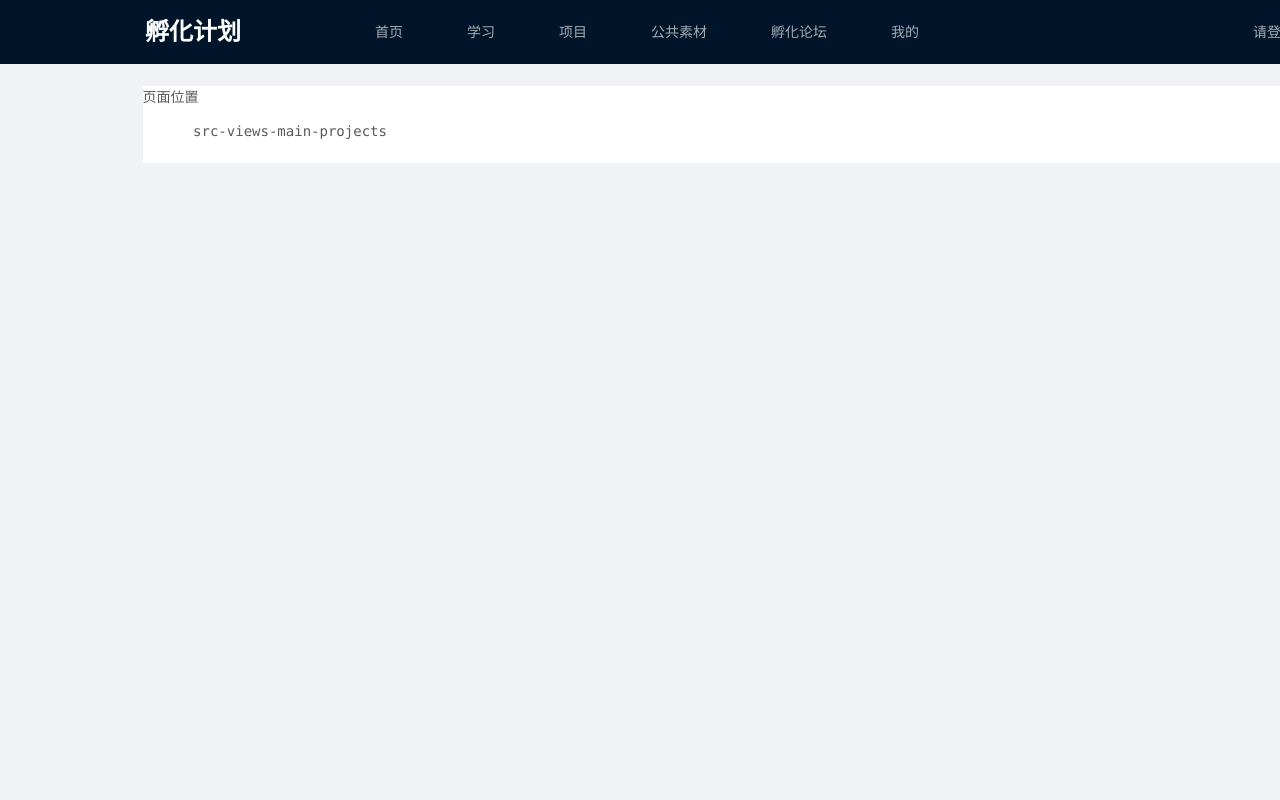
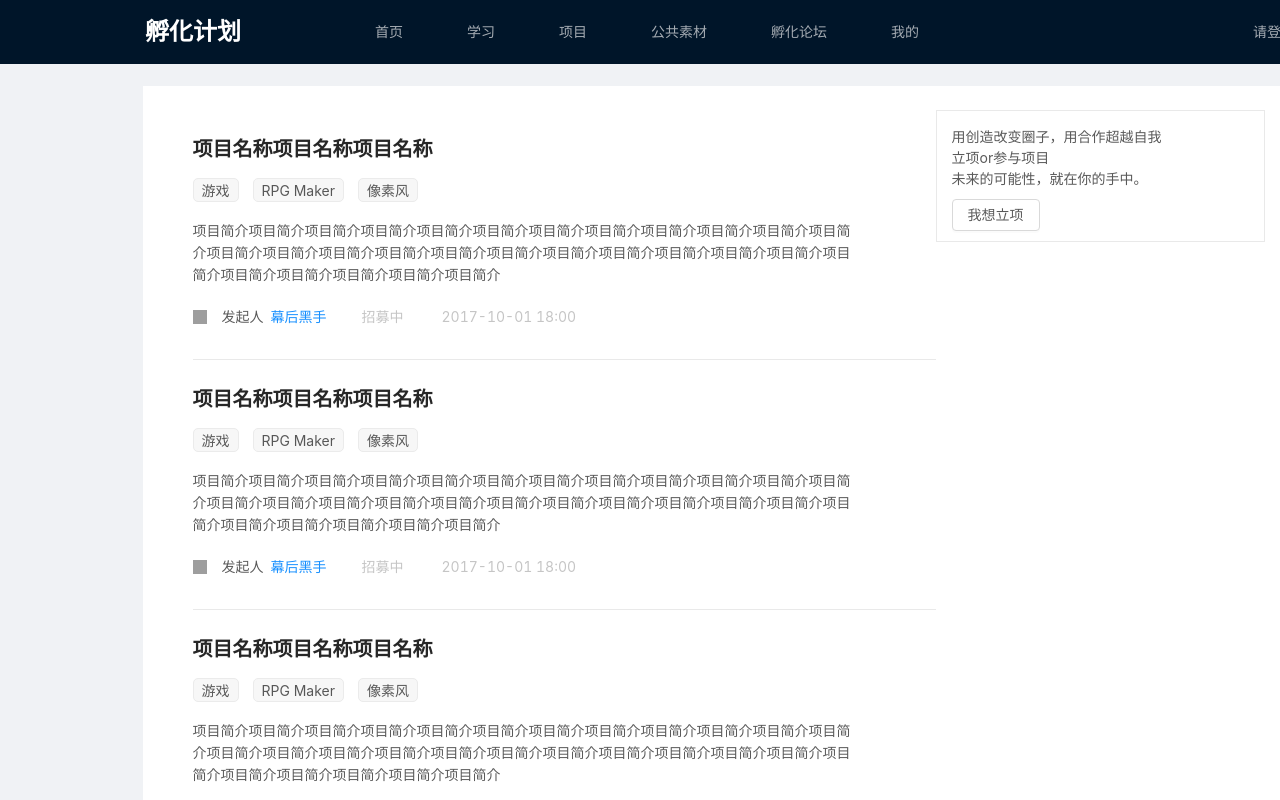
Before and after one commit to HaruhiFanClub/study-site, a Vue app: page /projects in a window 1280 px wide. Shown: the top 800 px of the page. Built offline with nearby package versions, Linux system fonts and the light colour scheme; grey boxes are pictures that could not be loaded; what vue-particles would draw is missing.

Commit message:
项目列表页和本地化配置

```diff
--- a/src/App.vue
+++ b/src/App.vue
@@ -1,10 +1,13 @@
 <template>
-  <div id="app">
-    <router-view v-if="isRouterAlive" />
-  </div>
+  <a-config-provider :locale="locale">
+    <div id="app">
+      <router-view v-if="isRouterAlive" />
+    </div>
+  </a-config-provider>
 </template>
 
 <script>
+import zhCN from 'ant-design-vue/lib/locale-provider/zh_CN'
 export default {
   name: 'App',
   provide () {
@@ -14,7 +17,8 @@ export default {
   },
   data () {
     return {
-      isRouterAlive: true
+      isRouterAlive: true,
+      locale: zhCN
     }
   },
   methods: {
--- /dev/null
+++ b/src/api/project.js
@@ -0,0 +1,17 @@
+// import axios from '@/libs/api.request'
+// import Qs from 'qs'
+import projectList from '@/mock/projects'
+
+// export const getProjectList = data => {
+//   return axios.request({
+//     url: '/project/getProjectList',
+//     data: Qs.stringify(data),
+//     method: 'post'
+//   })
+// }
+
+export const getProjectList = data => {
+  return new Promise((resolve, reject) => {
+    resolve(projectList)
+  })
+}
--- a/src/main.js
+++ b/src/main.js
@@ -4,11 +4,12 @@ import router from './router'
 import store from './store'
 import config from '@/config'
 import VueParticles from 'vue-particles'
-import { Layout, Avatar, Button, Input, Checkbox, Form, FormModel } from 'ant-design-vue'
+import { ConfigProvider, Layout, Avatar, Button, Input, Checkbox, Form, FormModel, Pagination } from 'ant-design-vue'
 
 Vue.config.productionTip = false
 
 Vue.use(VueParticles)
+Vue.use(ConfigProvider)
 Vue.use(Layout)
 Vue.use(Avatar)
 Vue.use(Button)
@@ -16,6 +17,7 @@ Vue.use(Input)
 Vue.use(Checkbox)
 Vue.use(Form)
 Vue.use(FormModel)
+Vue.use(Pagination)
 
 /**
  * @description 全局注册应用配置
--- /dev/null
+++ b/src/mock/projects.json
@@ -0,0 +1,77 @@
+[
+  {
+    "id": "1",
+    "title": "项目名称项目名称项目名称",
+    "tags": [
+      "游戏", "RPG Maker", "像素风"
+    ],
+    "desc": "项目简介项目简介项目简介项目简介项目简介项目简介项目简介项目简介项目简介项目简介项目简介项目简介项目简介项目简介项目简介项目简介项目简介项目简介项目简介项目简介项目简介项目简介项目简介项目简介项目简介项目简介项目简介项目简介项目简介",
+    "progress": "招募中",
+    "addDate": "2017-10-01 18:00",
+    "authorInfo": {
+      "userId": "1",
+      "nickName": "幕后黑手",
+      "avatar": "http://m.imeitou.com/uploads/allimg/2019022710/b4jgfd5plcg.jpg"
+    }
+  },
+  {
+    "id": "2",
+    "title": "项目名称项目名称项目名称",
+    "tags": [
+      "游戏", "RPG Maker", "像素风"
+    ],
+    "desc": "项目简介项目简介项目简介项目简介项目简介项目简介项目简介项目简介项目简介项目简介项目简介项目简介项目简介项目简介项目简介项目简介项目简介项目简介项目简介项目简介项目简介项目简介项目简介项目简介项目简介项目简介项目简介项目简介项目简介",
+    "progress": "招募中",
+    "addDate": "2017-10-01 18:00",
+    "authorInfo": {
+      "userId": "1",
+      "nickName": "幕后黑手",
+      "avatar": "http://m.imeitou.com/uploads/allimg/2019022710/b4jgfd5plcg.jpg"
+    }
+  },
+  {
+    "id": "3",
+    "title": "项目名称项目名称项目名称",
+    "tags": [
+      "游戏", "RPG Maker", "像素风"
+    ],
+    "desc": "项目简介项目简介项目简介项目简介项目简介项目简介项目简介项目简介项目简介项目简介项目简介项目简介项目简介项目简介项目简介项目简介项目简介项目简介项目简介项目简介项目简介项目简介项目简介项目简介项目简介项目简介项目简介项目简介项目简介",
+    "progress": "进行中",
+    "addDate": "2017-10-01 18:00",
+    "authorInfo": {
+      "userId": "1",
+      "nickName": "幕后黑手",
+      "avatar": "http://m.imeitou.com/uploads/allimg/2019022710/b4jgfd5plcg.jpg"
+    }
+  },
+  {
+    "id": "4",
+    "title": "项目名称项目名称项目名称",
+    "tags": [
+      "游戏", "RPG Maker", "像素风"
+    ],
+    "desc": "项目简介项目简介项目简介项目简介项目简介项目简介项目简介项目简介项目简介项目简介项目简介项目简介项目简介项目简介项目简介项目简介项目简介项目简介项目简介项目简介项目简介项目简介项目简介项目简介项目简介项目简介项目简介项目简介项目简介",
+    "progress": "进行中",
+    "addDate": "2017-10-01 18:00",
+    "authorInfo": {
+      "userId": "1",
+      "nickName": "幕后黑手",
+      "avatar": "http://m.imeitou.com/uploads/allimg/2019022710/b4jgfd5plcg.jpg"
+    }
+  },
+  {
+    "id": "5",
+    "title": "项目名称项目名称项目名称",
+    "tags": [
+      "游戏", "RPG Maker", "像素风"
+    ],
+    "desc": "项目简介项目简介项目简介项目简介项目简介项目简介项目简介项目简介项目简介项目简介项目简介项目简介项目简介项目简介项目简介项目简介项目简介项目简介项目简介项目简介项目简介项目简介项目简介项目简介项目简介项目简介项目简介项目简介项目简介",
+    "progress": "进行中",
+    "addDate": "2017-10-01 18:00",
+    "authorInfo": {
+      "userId": "1",
+      "nickName": "幕后黑手",
+      "avatar": "http://m.imeitou.com/uploads/allimg/2019022710/b4jgfd5plcg.jpg"
+    }
+  }
+]
--- a/src/views/main/projects.vue
+++ b/src/views/main/projects.vue
@@ -1,18 +1,169 @@
 <template>
-  <div class="page">
-    <p>页面位置</p>
-    <pre>
-      src-views-main-projects
-    </pre>
+  <div class="project-page">
+    <div class="list-container">
+      <ul class="list">
+        <li class="item" v-for="item in list" :key="item.id">
+          <router-link to="/">
+            <h3>{{ item.title }}</h3>
+          </router-link>
+          <div class="tags">
+            <span class="tag" v-for="(tag, index) in item.tags" :key="index">{{ tag }}</span>
+          </div>
+          <div class="desc">{{ item.desc }}</div>
+          <div class="item-footer">
+            <img :src="item.authorInfo.avatar" alt="发起者头像" class="avatar">
+            <span style="margin-right: 0.5em">发起人</span>
+            <router-link to="/">{{ item.authorInfo.nickName }}</router-link>
+            <span class="progress-info">{{ item.progress }}</span>
+            <span class="date">{{ item.addDate }}</span>
+          </div>
+        </li>
+      </ul>
+      <div class="pagination-container">
+        <a-pagination
+          v-model="pageId"
+          :total="50"
+          show-less-items
+          show-size-changer
+          show-quick-jumper
+          @showSizeChange="onPageSizeChange"
+        />
+      </div>
+    </div>
+    <div class="right-side">
+      <div class="initiation">
+        <div class="desc">
+          用创造改变圈子，用合作超越自我<br>
+          立项or参与项目<br>
+          未来的可能性，就在你的手中。<br>
+        </div>
+        <a-button class="initiation-btn">我想立项</a-button>
+      </div>
+    </div>
   </div>
 </template>
 
 <script>
+import { getProjectList } from '@/api/project'
 export default {
-  name: 'projects'
+  name: 'projects',
+  data () {
+    return {
+      pageId: 1,
+      pageSize: 5,
+      list: []
+    }
+  },
+  watch: {
+    pageId (val) {
+      this.getList()
+    },
+    pageSize (val) {
+      this.getList()
+    }
+  },
+  methods: {
+    onPageSizeChange (current, pageSize) {
+      console.log(current)
+      console.log(pageSize)
+      this.pageSize = pageSize
+    },
+    async getList () {
+      const { pageId, pageSize } = this
+      const list = await getProjectList({ pageId, pageSize })
+      this.list = list
+      console.log(list)
+    }
+  },
+  mounted () {
+    this.getList()
+  }
 }
 </script>
 
 <style lang="scss" scoped>
-
+ul, ul li {
+  list-style: none;
+  padding: 0px;
+  margin: 0px;
+}
+.project-page {
+  display: flex;
+  padding: 24px 33px 100px 33px;
+  box-sizing: border-box;
+  .list-container {
+    width: 760px;
+    .list {
+      padding-left: 17px;
+      margin-bottom: 30px;
+      .item {
+        margin-top: 25px;
+        h3 {
+          width: 670px;
+          margin: 0 0 15px 0;
+          font-size: 20px;
+          line-height: 28px;
+          font-weight: 650;
+          color: rgba(0, 0, 0, 0.847058823529412);
+        }
+        .tags {
+          margin-bottom: 18px;
+          .tag {
+            display: inline-block;
+            margin-right: 14px;
+            padding: 0 8px;
+            height: 24px;
+            line-height: 24px;
+            font-weight: 400;
+            color: rgba(0, 0, 0, 0.647058823529412);
+            background-color: #f7f7f7;
+            border: 1px solid #ebebeb;
+            border-radius: 5px;
+          }
+        }
+        .desc {
+          width: 670px;
+          margin-bottom: 20px;
+          font-size: 14px;
+          line-height: 22px;
+          color: rgba(0, 0, 0, 0.647058823529412);
+        }
+        .item-footer {
+          display: flex;
+          align-items: center;
+          padding-bottom: 32px;
+          border-bottom: 1px solid #e9e9e9;
+          .avatar {
+            width: 14px;
+            height: 14px;
+            margin-right: 15px;
+          }
+          a {
+            margin-right: 35px;
+          }
+          .progress-info {
+            margin-right: 38px;
+          }
+          .progress-info,.date {
+            opacity: 0.35;
+          }
+        }
+      }
+    }
+    .pagination-container {
+      text-align: center;
+    }
+  }
+  .right-side {
+    flex: 1;
+    .initiation {
+      width: 100%;
+      padding: 15px 15px 10px 15px;
+      border: 1px solid #e9e9e9;
+      .desc {
+        margin-bottom: 10px;
+      }
+    }
+  }
+}
 </style>
```
